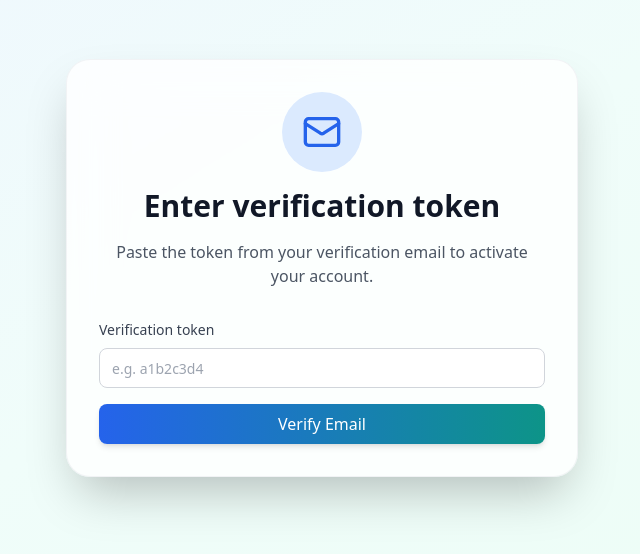
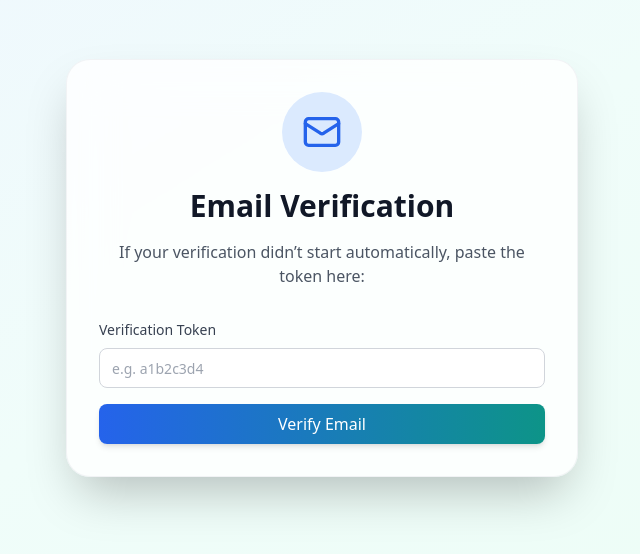
Before and after one commit to dipak0000812/learnmate-2.0, a React (Create React App) app in the folder learnmate-frontend/: page /verify-email in a window 1280 px wide. Shown: the part 132-686 px from the top of the page, without its empty margins (318-958 px from the left). Built offline with nearby package versions, Linux system fonts and the light colour scheme.

Commit message:
Fixes done for deployment

```diff
--- a/learnmate-frontend/src/pages/auth/VerifyEmail.jsx
+++ b/learnmate-frontend/src/pages/auth/VerifyEmail.jsx
@@ -17,6 +17,7 @@ const VerifyEmail = () => {
   const [searchParams] = useSearchParams();
   const initialToken = searchParams.get('token') || '';
   const [status, setStatus] = useState('idle'); // idle | success | error
+
   const {
     register,
     handleSubmit,
@@ -27,13 +28,26 @@ const VerifyEmail = () => {
     defaultValues: { token: initialToken }
   });
 
+  // Completely public verification → no redirects blocking this page
+  useEffect(() => {
+    // Make sure user is treated as NOT logged in to prevent ProtectedRoute redirects
+    localStorage.removeItem("token");
+  }, []);
+
   const verify = useCallback(
     async (data) => {
       setStatus('idle');
       try {
         await authService.verifyEmail(data.token);
+
         setStatus('success');
-        toast.success('Email verified successfully!');
+        toast.success('Email verified successfully! Redirecting to login...');
+
+        // Redirect to login after success
+        setTimeout(() => {
+          window.location.href = '/login';
+        }, 1500);
+
       } catch (error) {
         const message = error.response?.data?.message || 'Verification failed. Please try again.';
         setStatus('error');
@@ -43,6 +57,7 @@ const VerifyEmail = () => {
     []
   );
 
+  // Auto-verify when token is present in URL
   useEffect(() => {
     if (initialToken) {
       setValue('token', initialToken);
@@ -53,36 +68,51 @@ const VerifyEmail = () => {
   return (
     <div className="min-h-screen flex items-center justify-center bg-gradient-to-br from-blue-50 via-teal-50 to-emerald-50 dark:from-gray-900 dark:via-gray-800 dark:to-gray-900 p-4">
       <div className="w-full max-w-lg bg-white/80 dark:bg-gray-800/80 backdrop-blur-xl rounded-3xl shadow-2xl p-8 border border-gray-200/50 dark:border-gray-700/50">
+
         <div className="flex flex-col items-center text-center space-y-4 mb-8">
           <div className="w-20 h-20 bg-blue-100 dark:bg-blue-900/30 rounded-full flex items-center justify-center">
             <Mail className="w-10 h-10 text-blue-600" />
           </div>
-          <h1 className="text-3xl font-bold text-gray-900 dark:text-white">Enter verification token</h1>
-          <p className="text-gray-600 dark:text-gray-400">Paste the token from your verification email to activate your account.</p>
+
+          <h1 className="text-3xl font-bold text-gray-900 dark:text-white">
+            Email Verification
+          </h1>
+
+          <p className="text-gray-600 dark:text-gray-400">
+            If your verification didn’t start automatically, paste the token here:
+          </p>
+
           {status === 'success' && (
             <div className="flex items-center gap-2 text-emerald-600 font-semibold">
               <CheckCircle className="w-5 h-5" /> Verified successfully!
             </div>
           )}
+
           {status === 'error' && (
             <div className="flex items-center gap-2 text-red-500 font-semibold">
               <AlertCircle className="w-5 h-5" /> Verification failed. Try again.
             </div>
           )}
         </div>
+
         <form onSubmit={handleSubmit(verify)} className="space-y-4">
           <div>
-            <label className="block text-sm font-medium text-gray-700 dark:text-gray-300 mb-2">Verification token</label>
+            <label className="block text-sm font-medium text-gray-700 dark:text-gray-300 mb-2">
+              Verification Token
+            </label>
+
             <Input
               {...register('token')}
               placeholder="e.g. a1b2c3d4"
               error={errors.token?.message}
             />
           </div>
+
           <Button type="submit" className="w-full text-center">
             Verify Email
           </Button>
         </form>
+
       </div>
     </div>
   );
--- a/learnmate-frontend/src/services/axiosInstance.js
+++ b/learnmate-frontend/src/services/axiosInstance.js
@@ -1,9 +1,9 @@
 import axios from 'axios';
 
-const API_URL = (process.env.REACT_APP_API_URL || 'http://localhost:5000').replace(/\/$/, '');
+const BASE_URL = (process.env.REACT_APP_API_URL || 'http://localhost:5000').replace(/\/$/, '');
 
 const axiosInstance = axios.create({
-  baseURL: API_URL,
+  baseURL: BASE_URL + '/api',   // ✅ ALWAYS adds /api
   headers: { 'Content-Type': 'application/json' },
   timeout: 10000,
   withCredentials: true
```
Also changed, not shown: 1 other file (tests, documents, lock files or other folders).
